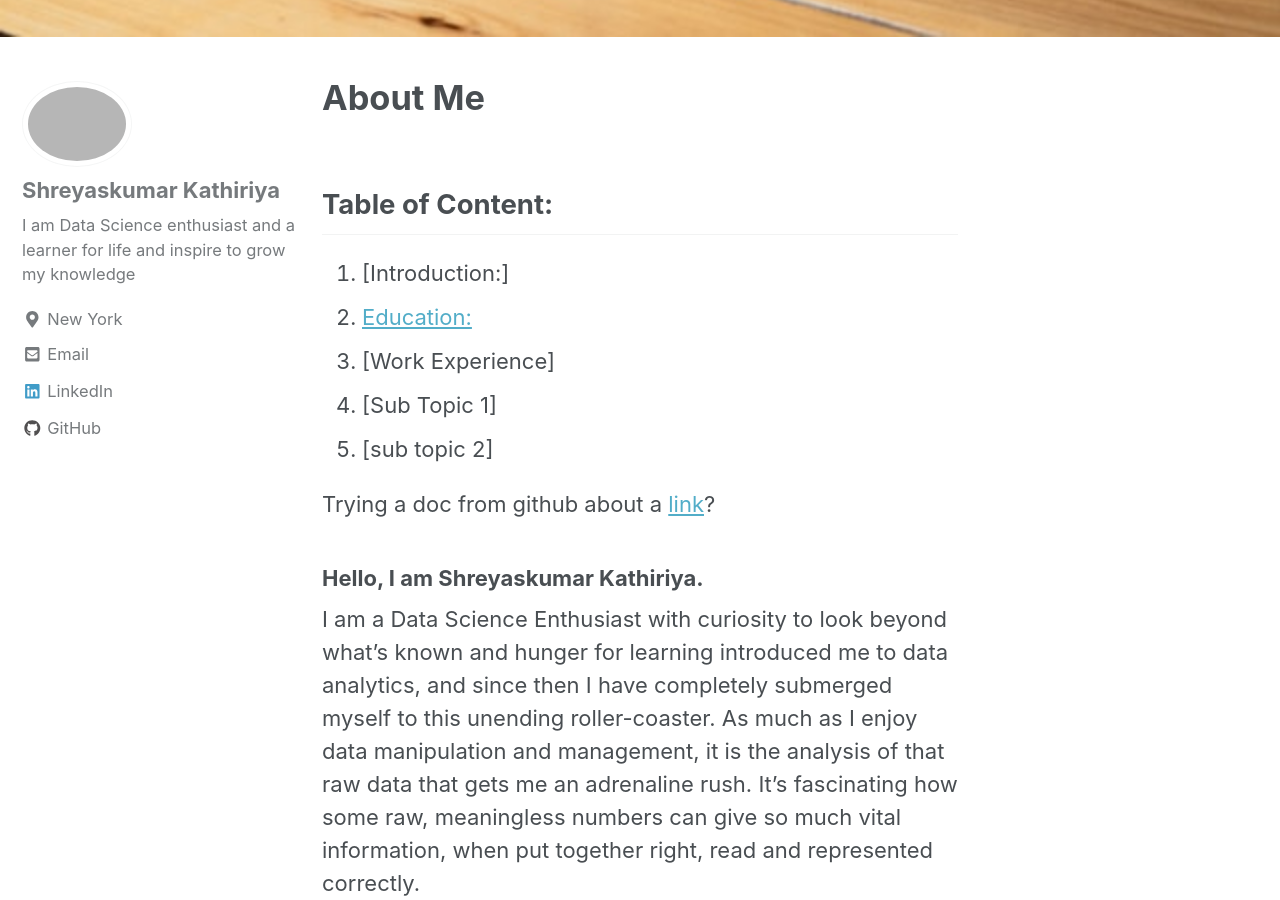
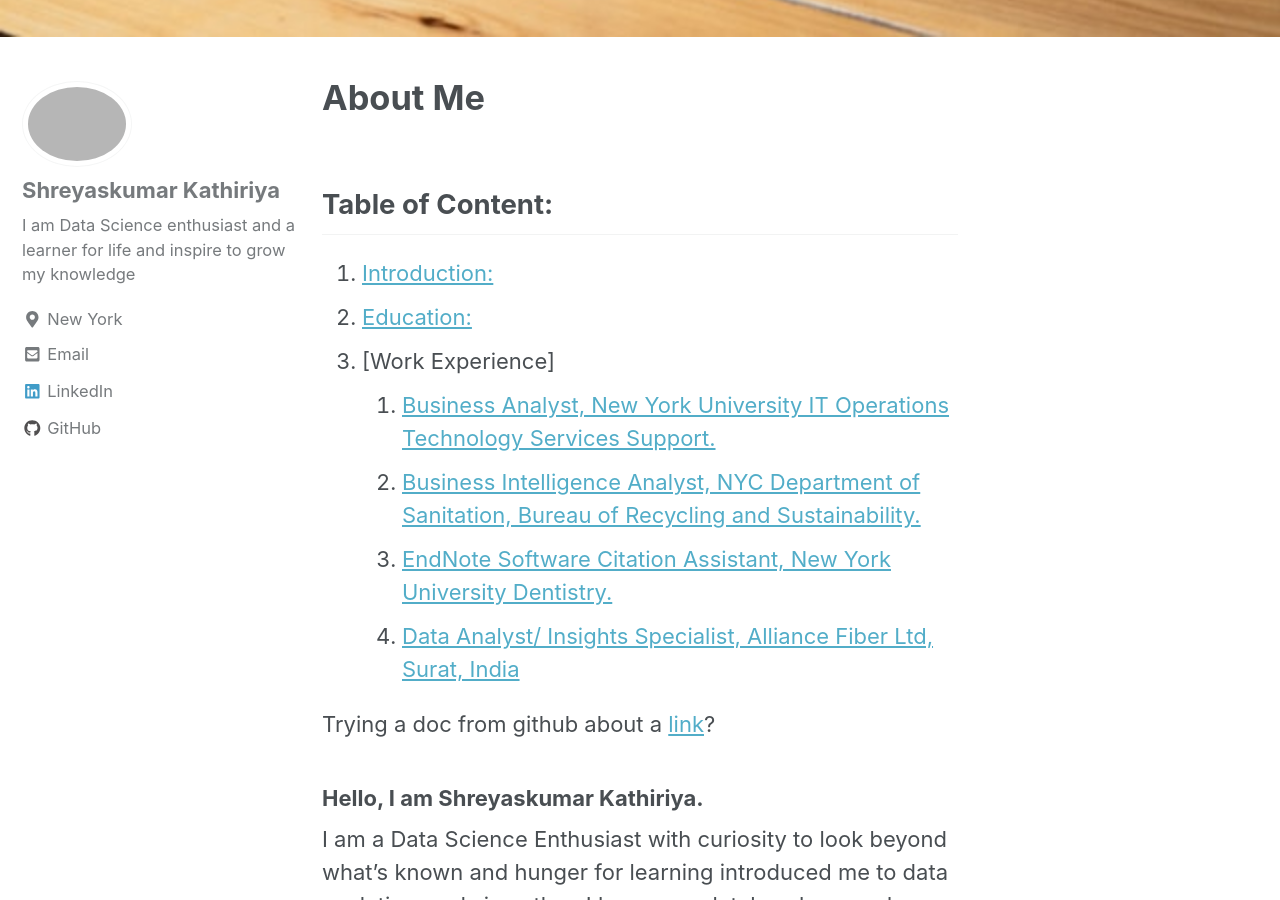
Before and after one commit to Shreyash1811/Shreyash1811.github.io, a Jekyll site: the page built from _pages/about.md, in a window 1280 px wide and 900 px high, scrolled down 887 px. Built offline with Jekyll 4.4.1, drawn with Linux system fonts in a browser that asks for light colours; nearby versions of some CDN libraries; some of the changed text lies outside the part shown.

Commit message:
Update about.md

```diff
--- a/_pages/about.md
+++ b/_pages/about.md
@@ -5,17 +5,19 @@
   image: "/images/banners/about_banner.jpg"
 ---
 ## Table of Content:
-1. [Introduction:]
+1. [Introduction:](#intro)
 2. [Education:](#edu)
 3. [Work Experience]
-  1. [Sub Topic 1]
-  2. [sub topic 2]
+    1. [Business Analyst, New York University IT Operations Technology Services Support.](#ex1)
+    2. [Business Intelligence Analyst, NYC Department of Sanitation, Bureau of Recycling and Sustainability.](#ex2)
+    3. [EndNote Software Citation Assistant, New York University Dentistry.](#ex3)
+    4. [Data Analyst/ Insights Specialist, Alliance Fiber Ltd, Surat, India](#ex4)
 
 Trying a doc from github about a [link](https://github.com/Shreyash1811/Student-Performance-Prediction/blob/master/BA_Project2_Team2.pdf)?
 
 ### Hello, I am Shreyaskumar Kathiriya.
 I am a Data Science Enthusiast with curiosity to look beyond what's known and hunger for learning introduced me to data analytics, and since then I have completely submerged myself to this unending roller-coaster. As much as I enjoy data manipulation and management, it is the analysis of that raw data that gets me an adrenaline rush. It’s fascinating how some raw, meaningless numbers can give so much vital information, when put together right, read and represented correctly.
-
+<a id = "intro"></a>
 
 
 <p style="font-family: Georgia, serif;
@@ -100,12 +102,14 @@
 text-transform: none;"> Work Experience </p>
 
 ## Business Analyst, New York University IT Operations Technology Services Support.
+<a id = "ex1"></a>
 - Assisted with the software development lifecycle, from gathering client requirements to training users, testing and documenting newly deployed features and systems. Shipping sustainable solutions addressing complex organizational needs.
 - Integration and System Testing and maintain them using test case management tools like JIRA and Confluence.
 - Performed Data Analysis and validation testing to check accuracy of the 13 million square feet of space data.
 - Developed metrics for data analysis to improve efficiency and quality of the service.
 
 ## Business Intelligence Analyst, NYC Department of Sanitation, Bureau of Recycling and Sustainability.
+<a id = "ex2"></a>
 - Replaced traditional data processing with ETL pipeline built on python to expedite the process by 95%.
 - Modeled on power BI using DAX and Power query for dynamic dashboards with performance metrics and important KPIs.
 - Built process flow charts and deliverables timeline analysis to improve the efficiency of the projects.
@@ -113,17 +117,12 @@
 - Created Data governance guidelines to ensure quality data collection and reduce data pre-processing time by 70%.
 
 ## EndNote Software Citation Assistant, New York University Dentistry.
+<a id = "ex3"></a>
 - Scrapped data from google scholar using python to build and maintain a library for citation on endnote. Rectified and formatted
 research journals and used EndNote to manage citation with international publication standards.
 
 ## Data Analyst/ Insights Specialist, Alliance Fiber Ltd, Surat, India.
+<a id = "ex4"></a>
 - Analyzed sales for monthly Tableau reports. Proposed strategies resulted in 14% yearly growth and 27% drop in inventory.
 - Processed live sensor data from processing plant to look for delays between processes, expedite the process by ~22%.
 - Supervised a team of 4 to put forward cost cutting and marketing strategies; To further boost the Sales and profits.
-
-
-
-## Online Courses
-
-
-## Hobbies
```
